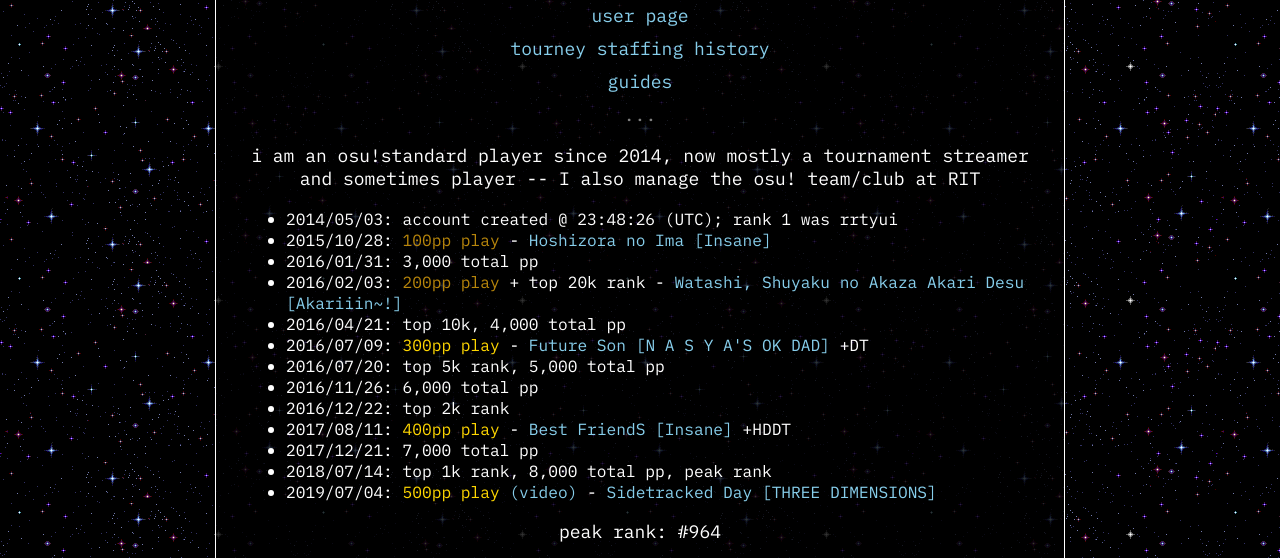
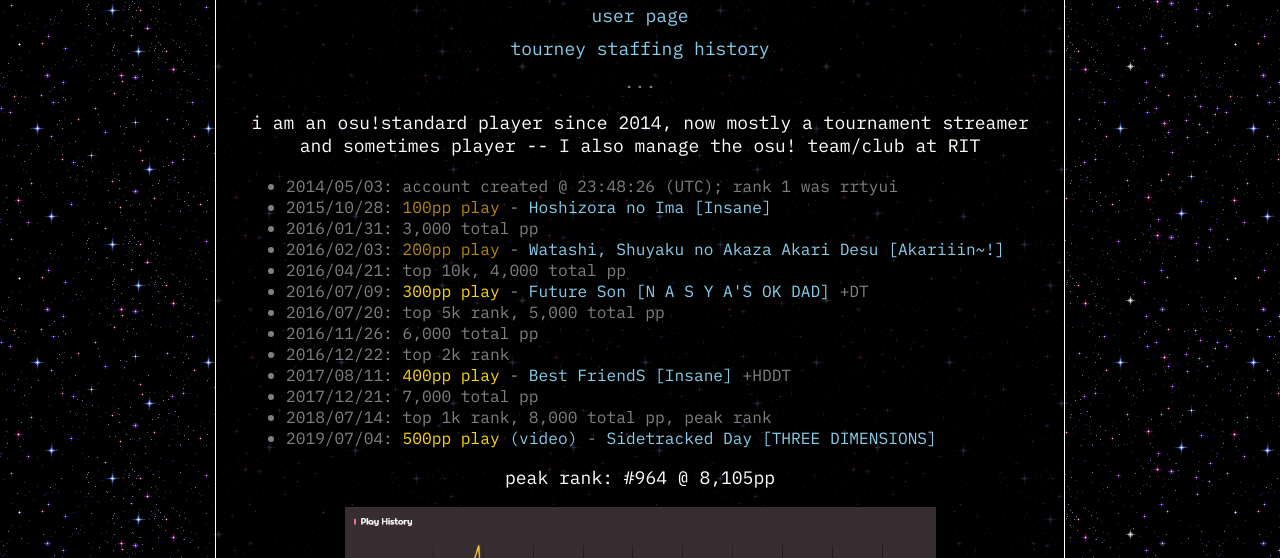
Before and after one commit to aaw4421/homepage, a plain HTML site: page osu.html in a window 1280 px wide. Shown: the part 204-762 px from the top of the page. Drawn offline with nearby package versions, Linux system fonts and the light colour scheme.

Commit message:
Minor changes to osu! milestones

```diff
--- a/osu.html
+++ b/osu.html
@@ -77,6 +77,10 @@
           content: "]"
         }
 
+        #milestones {
+          color: gray;
+          font-size: 90%
+        }
         .play-milestone {
           color: darkgoldenrod
         }
@@ -98,17 +102,17 @@
                 <li><a href="https://osu.ppy.sh"><img src="https://raw.githubusercontent.com/ppy/osu/master/assets/lazer.png" width="64px"></a></li>
                 <li><a href="https://osu.ppy.sh/users/4349974">user page</a></li>
                 <li><a href="/osu-staffing">tourney staffing history</a></li>
-                <li><a target="_self" href="#Guides">guides</a></li>
+                <!-- <li><a target="_self" href="#guides">guides</a></li> -->
             </ul>
           </div>
           <div class="ellipsis">...</div>
 
           <p>i am an osu!standard player since 2014, now mostly a tournament streamer and sometimes player -- I also manage the osu! team/club at RIT</p>
-          <ul style="font-size: 90%">
+          <ul id="milestones">
             <li>2014/05/03: account created @ 23:48:26 (UTC); rank 1 was rrtyui</li>
             <li>2015/10/28: <a class="play-milestone">100pp play</a> - <a href="https://osu.ppy.sh/beatmapsets/79116#osu/221948">Hoshizora no Ima [Insane]</a></li>
             <li>2016/01/31: 3,000 total pp</li>
-            <li>2016/02/03: <a class="play-milestone">200pp play</a> + top 20k rank - <a href="https://osu.ppy.sh/beatmapsets/313330#osu/699471">Watashi, Shuyaku no Akaza Akari Desu [Akariiin~!]</a></li>
+            <li>2016/02/03: <a class="play-milestone">200pp play</a> - <a href="https://osu.ppy.sh/beatmapsets/313330#osu/699471">Watashi, Shuyaku no Akaza Akari Desu [Akariiin~!]</a></li>
             <li>2016/04/21: top 10k, 4,000 total pp</li>
             <li>2016/07/09: <a href="https://osu.ppy.sh/scores/373828856" class="play-milestone">300pp play</a> - <a href="https://osu.ppy.sh/beatmapsets/357466#osu/787430">Future Son [N A S Y A'S OK DAD]</a> +DT</li>
             <li>2016/07/20: top 5k rank, 5,000 total pp</li>
@@ -116,21 +120,21 @@
             <li>2016/12/22: top 2k rank</li>
             <li>2017/08/11: <a href="/assets/osu/bestfriends.png" class="play-milestone">400pp play</a> - <a href="https://osu.ppy.sh/beatmapsets/249939#osu/574471">Best FriendS [Insane]</a> +HDDT</li>
             <li>2017/12/21: 7,000 total pp</li>
-            <li>2018/07/14: top 1k rank, 8,000 total pp, peak rank</li>
+            <li>2018/07/14: <a href="/assets/osu/FalselyRestrictedFor1Year2Months.png" style="color:inherit">top 1k rank, 8,000 total pp, peak rank</a></li>
             <li>2019/07/04: <a href="https://osu.ppy.sh/scores/783847301" class="play-milestone">500pp play</a> <a href="https://www.youtube.com/watch?v=sCQI4R7Fwjw">(video)</a> - <a href="https://osu.ppy.sh/beatmapsets/728276#osu/1537566">Sidetracked Day [THREE DIMENSIONS]</a></li>
           </ul>
-          <p>peak rank: #964</p>
+          <p>peak rank: #964 @ 8,105pp</p>
           <a href="https://osu.ppy.sh/users/4349974#historical"><img src="/assets/osu/playhistory-july2024.png" width="75%" style="display: block; margin: auto"></a>
           <div class="ellipsis">...</div>
 
-          <div id="Guides">
+          <div id="guides">
             <h2 style="text-align: center">Guides</h2>
             <div class="osu-post" id="osu!tourney_OBS_audio_passthrough">
               <h3 class="osu-post-title">osu!tourney OBS audio passthrough</h3>
               <button onclick="expandContent(this)" class="osu-post-button osu-post-show">show</button>
               <button onclick="copyLocation(this.parentNode.id)" class="osu-post-button osu-post-copy">copy link</button>
 
-              <div class="osu-post-content">
+              <div class="osu-post-content"></div> <!-- TEMPORARY REMOVE THIS --> <style>.osu-post-content{min-height:800px}</style>
 
               </div>
             </div>
```
Also changed, not shown: assets/osu/FalselyRestrictedFor1Year2Months.png (added).
